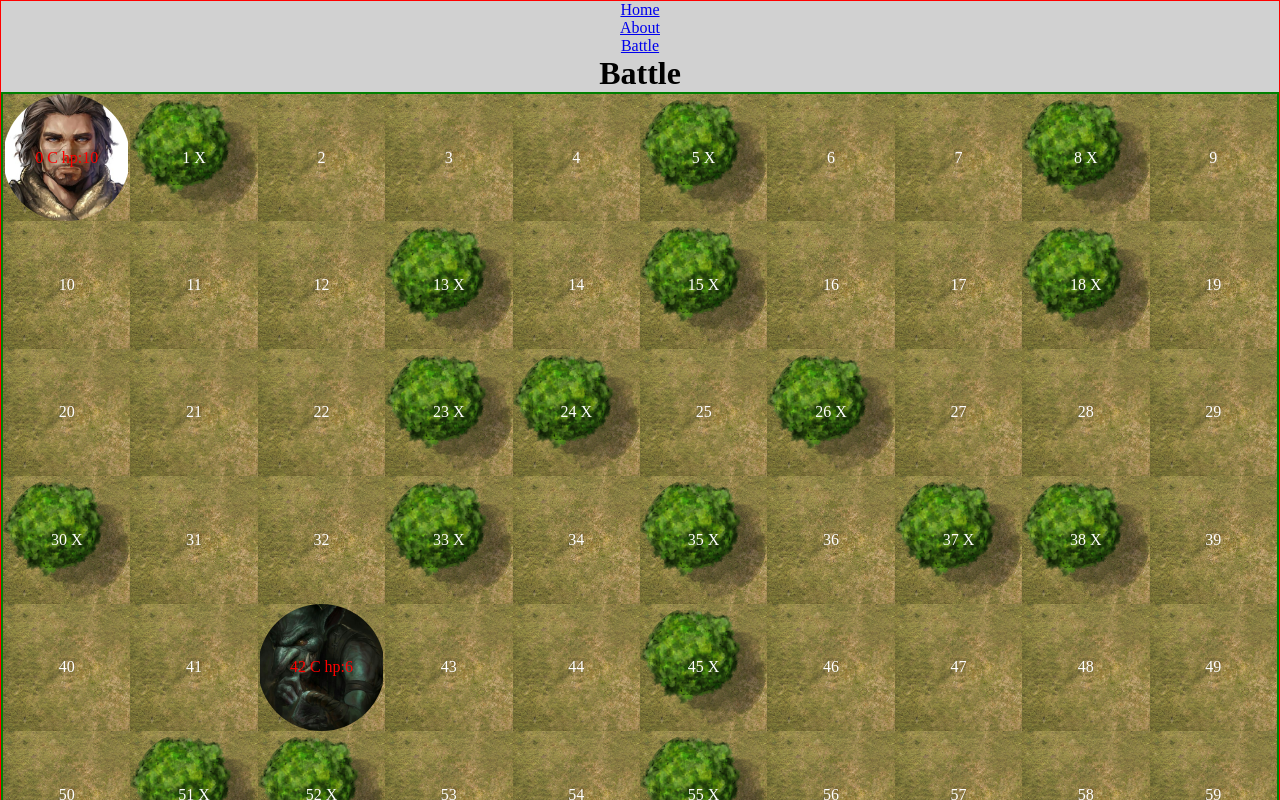
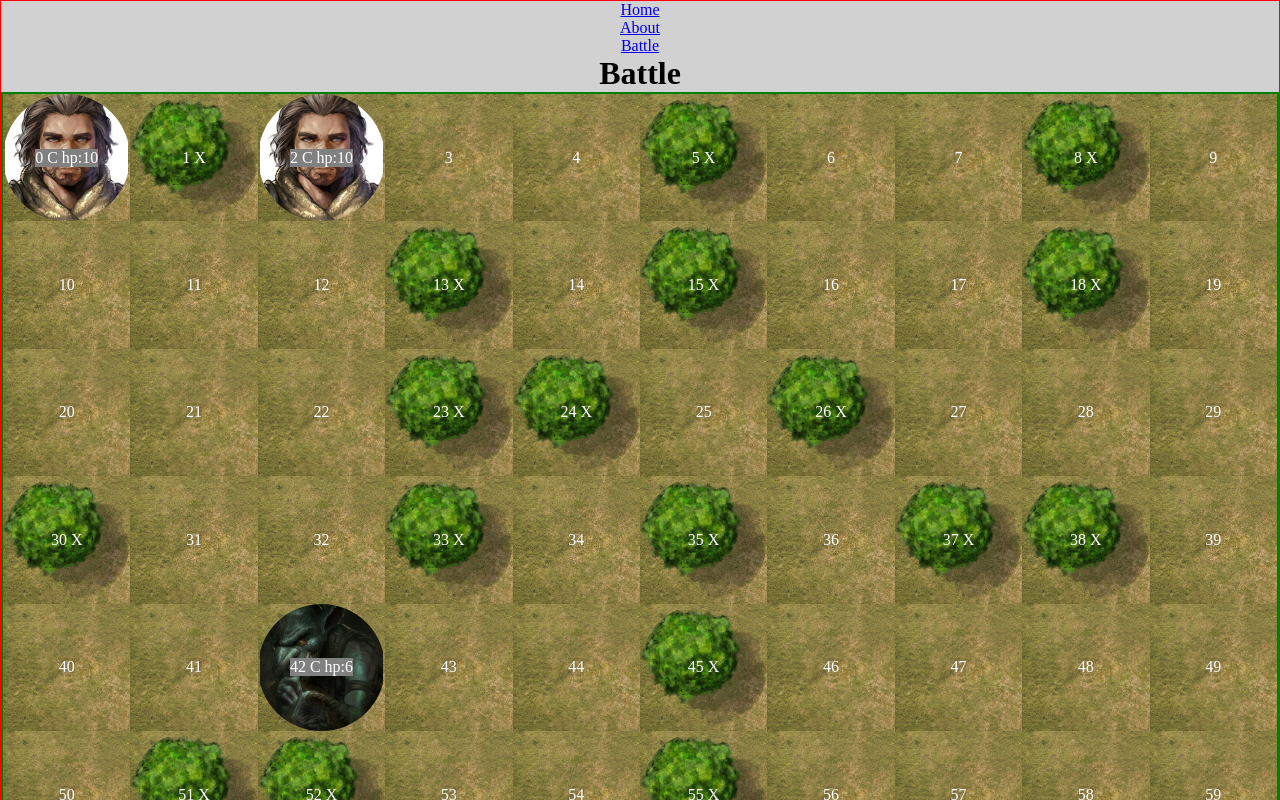
Before and after one commit to StefanopuloZ/grid-battle, a React app: page /battle in a window 1280 px wide. Shown: the top 800 px of the page. Built offline with nearby package versions, Linux system fonts and the light colour scheme.

Commit message:
Add attack check to pathfinding

```diff
--- a/src/components/CellContent/index.js
+++ b/src/components/CellContent/index.js
@@ -15,7 +15,7 @@ const CellContent = props => {
       animation={cell.animation}
     >
       <p style={{
-        color: hp ? 'red' : ''
+        backgroundColor: hp ? 'gray' : ''
       }}>{`${index} ${fill} ${hp ? 'hp:' + hp : ''}`}</p>
     </StyledCellContent>
   );
--- a/src/helper-functions/grid.js
+++ b/src/helper-functions/grid.js
@@ -146,15 +146,29 @@ const searchForPath = (grid, start, target) => {
 
 const startSearch = (grid, start, target, character) => {
   let newGrid = grid;
+  let newGridJS = newGrid.toJS();
 
-  if (newGrid.get(target).fill || (!start && start !== 0)) {
+  const actingCharacter = newGridJS[start].stats;
+  const isAttack = newGridJS[target].stats && newGridJS[target].stats.player !== actingCharacter.player;
+
+  if ((newGrid.get(target).fill && !isAttack) || (!start && start !== 0)) {
     return null;
   }
 
   let result = searchForPath(grid, start, target);
 
+  let tilesToMove = character.speed;
+
+  if (isAttack && result && (result.length < character.speed + 1)) {
+    if (result.length > character.speed) {
+      tilesToMove = character.speed;
+    } else {
+      tilesToMove = result.length - 1;
+    }
+  }
+
   if (result) {
-    result = result.splice(0, character.speed);
+    result = result.splice(0, tilesToMove);
     newGrid = fillPath(grid, result);
     return { grid: List(newGrid), result };
   } else {
--- a/src/reducers/GridReducer.js
+++ b/src/reducers/GridReducer.js
@@ -12,7 +12,7 @@ fill: {
     {
       name: 'Victor',
       type: 'hero',
-      speed: 7,
+      speed: 6,
       image: 'warrior',
       index: 0,
       fill: 'C',
@@ -21,6 +21,21 @@ fill: {
       attack: +2,
       ac: 15,
       damage: [2, 6],
+      player: 'human',
+    },
+    {
+      name: 'Victor Clone',
+      type: 'hero',
+      speed: 6,
+      image: 'warrior',
+      index: 2,
+      fill: 'C',
+      sound: 'warrior',
+      hp: 10,
+      attack: +2,
+      ac: 15,
+      damage: [2, 6],
+      player: 'human',
     },
     {
       name: 'Goblin',
@@ -34,6 +49,7 @@ fill: {
       attack: 0,
       ac: 11,
       damage: [1, 4],
+      player: 'ai',
     }
   ]
 }
```
